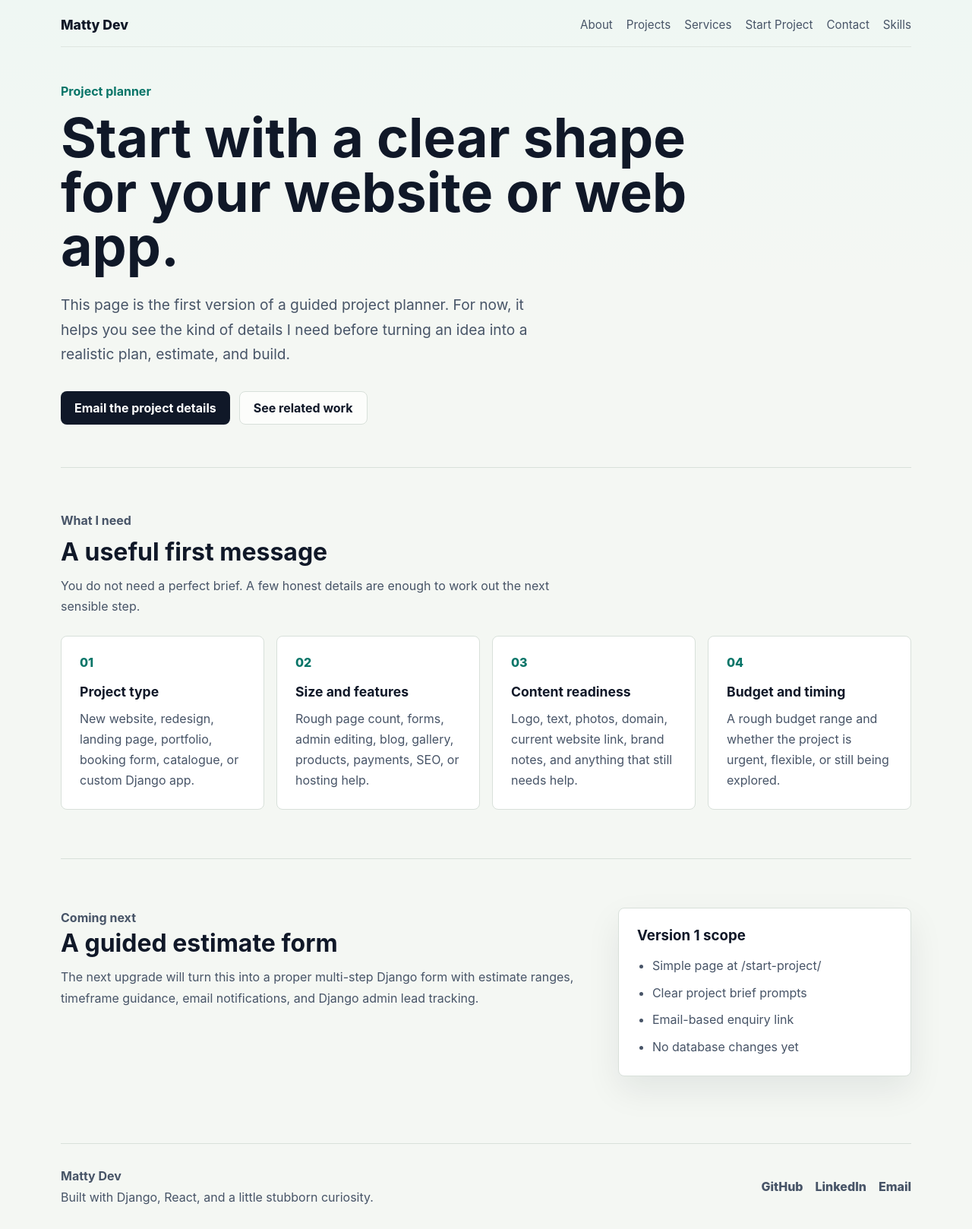
After one commit to mattywebdev/portfolio, a Django app: page /start-project/ in a window 1280 px wide. The commit adds this page. Shown: the whole page at 76% size. Run offline with Django 5.2, Linux system fonts and the light colour scheme.

Commit message:
Add start project page and local SEO structured data

```diff
--- a/portfolio/static/portfolio/css/styles.css
+++ b/portfolio/static/portfolio/css/styles.css
@@ -49,6 +49,7 @@ a {
 
 .site-nav {
     display: flex;
+    flex-wrap: wrap;
     gap: 18px;
     color: var(--muted);
     font-size: 0.95rem;
@@ -552,6 +605,74 @@ h1 {
     font-size: 1.25rem;
 }
 
+.start-project-page {
+    padding-bottom: 24px;
+}
+
+.start-project-hero {
+    min-height: 52vh;
+    display: grid;
+    align-content: center;
+    padding: 48px 0 56px;
+}
+
+.planner-section {
+    padding-top: 56px;
+}
+
+.planner-grid {
+    display: grid;
+    grid-template-columns: repeat(4, minmax(0, 1fr));
+    gap: 16px;
+}
+
+.planner-card {
+    padding: 24px;
+    border: 1px solid var(--border);
+    border-radius: 8px;
+    background: var(--surface);
+}
+
+.planner-card span {
+    display: inline-flex;
+    margin-bottom: 18px;
+    color: var(--accent);
+    font-weight: 850;
+}
+
+.planner-card h3 {
+    margin: 0 0 12px;
+    font-size: 1.1rem;
+}
+
+.estimate-preview-section {
+    display: grid;
+    grid-template-columns: minmax(0, 1fr) minmax(280px, 0.55fr);
+    gap: 32px;
+    align-items: start;
+}
+
+.estimate-preview {
+    padding: 24px;
+    border: 1px solid var(--border);
+    border-radius: 8px;
+    background: var(--surface);
+    box-shadow: var(--shadow);
+}
+
+.estimate-preview h3 {
+    margin: 0 0 16px;
+}
+
+.estimate-preview ul {
+    display: grid;
+    gap: 10px;
+    margin: 0;
+    padding-left: 20px;
+    color: var(--muted);
+    line-height: 1.6;
+}
+
 .site-footer {
     width: min(1120px, calc(100% - 32px));
     margin: 0 auto;
--- a/portfolio/templates/base.html
+++ b/portfolio/templates/base.html
@@ -10,13 +10,13 @@
 
     <meta name="description" content="{% block meta_description %}Django developer portfolio by Mateusz “Matty” Obstawski: full-stack web apps, business websites, REST APIs, admin tools, and VPS deployments.{% endblock %}">
 
-    <link rel="canonical" href="https://matty-dev.com/">
+    <link rel="canonical" href="{% block canonical_url %}https://matty-dev.com/{% endblock %}">
     <meta property="og:site_name" content="Matty Dev">
 
     <meta property="og:title" content="{% block og_title %}Matty Dev | Django Developer Portfolio{% endblock %}">
     <meta property="og:description" content="{% block og_description %}Full-stack Django developer portfolio featuring deployed web apps, business websites, REST APIs, admin tools, and VPS deployments.{% endblock %}">
     <meta property="og:type" content="website">
-    <meta property="og:url" content="https://matty-dev.com/">
+    <meta property="og:url" content="{% block og_url %}https://matty-dev.com/{% endblock %}">
     <meta property="og:image" content="https://matty-dev.com/static/portfolio/images/og-image.jpg">
     <meta property="og:image:type" content="image/jpeg">
     <meta property="og:image:width" content="1200">
@@ -24,9 +24,11 @@
     <meta property="og:image:alt" content="Matty Dev Django developer portfolio preview">
 
     <meta name="twitter:card" content="summary_large_image">
-    <meta name="twitter:title" content="Matty Dev | Django Developer Portfolio">
-    <meta name="twitter:description" content="Full-stack Django developer portfolio featuring deployed web apps, business websites, REST APIs, admin tools, and VPS deployments.">
+    <meta name="twitter:title" content="{% block twitter_title %}Matty Dev | Django Developer Portfolio{% endblock %}">
+    <meta name="twitter:description" content="{% block twitter_description %}Full-stack Django developer portfolio featuring deployed web apps, business websites, REST APIs, admin tools, and VPS deployments.{% endblock %}">
     <meta name="twitter:image" content="https://matty-dev.com/static/portfolio/images/og-image.jpg">
+
+    {% block extra_head %}{% endblock %}
 
     <link rel="icon" type="image/svg+xml" href="{% static 'portfolio/images/favicon.svg' %}">
     <link rel="stylesheet" href="{% static 'portfolio/css/styles.css' %}">
@@ -39,6 +41,7 @@
             <a href="{% url 'portfolio:home' %}#about">About</a>
             <a href="{% url 'portfolio:home' %}#projects">Projects</a>
             <a href="{% url 'portfolio:home' %}#services">Services</a>
+            <a href="{% url 'portfolio:start_project' %}">Start Project</a>
             <a href="{% url 'portfolio:home' %}#contact">Contact</a>
             <a href="{% url 'portfolio:home' %}#skills">Skills</a>
         </nav>
--- /dev/null
+++ b/portfolio/templates/portfolio/start_project.html
@@ -0,0 +1,86 @@
+{% extends "base.html" %}
+
+{% block title %}Start a Website Project | Matty Dev | Crewe Web Developer{% endblock %}
+
+{% block meta_description %}Start a website project with Matty Dev, a Crewe-based Django web developer building small business websites, forms, admin-managed pages, and practical web apps.{% endblock %}
+{% block canonical_url %}https://matty-dev.com/start-project/{% endblock %}
+
+{% block og_title %}Start a Website Project | Matty Dev{% endblock %}
+{% block og_description %}Plan a small business website, redesign, Django build, form, or practical web app with Matty Dev in Crewe.{% endblock %}
+{% block og_url %}https://matty-dev.com/start-project/{% endblock %}
+{% block twitter_title %}Start a Website Project | Matty Dev{% endblock %}
+{% block twitter_description %}Plan a small business website, redesign, Django build, form, or practical web app with Matty Dev in Crewe.{% endblock %}
+
+{% block content %}
+<main class="page start-project-page">
+    <section class="start-project-hero">
+        <p class="eyebrow">Project planner</p>
+        <h1>Start with a clear shape for your website or web app.</h1>
+        <p class="hero-copy">
+            This page is the first version of a guided project planner. For now, it helps
+            you see the kind of details I need before turning an idea into a realistic plan,
+            estimate, and build.
+        </p>
+        <div class="hero-actions">
+            <a class="button primary" href="mailto:hello@matty-dev.com?subject=Project%20enquiry%20for%20Matty%20Dev">Email the project details</a>
+            <a class="button secondary" href="{% url 'portfolio:home' %}#projects">See related work</a>
+        </div>
+    </section>
+
+    <section class="section planner-section">
+        <div class="section-heading">
+            <p class="eyebrow">What I need</p>
+            <h2>A useful first message</h2>
+            <p>
+                You do not need a perfect brief. A few honest details are enough to work out
+                the next sensible step.
+            </p>
+        </div>
+
+        <div class="planner-grid">
+            <article class="planner-card">
+                <span>01</span>
+                <h3>Project type</h3>
+                <p>New website, redesign, landing page, portfolio, booking form, catalogue, or custom Django app.</p>
+            </article>
+            <article class="planner-card">
+                <span>02</span>
+                <h3>Size and features</h3>
+                <p>Rough page count, forms, admin editing, blog, gallery, products, payments, SEO, or hosting help.</p>
+            </article>
+            <article class="planner-card">
+                <span>03</span>
+                <h3>Content readiness</h3>
+                <p>Logo, text, photos, domain, current website link, brand notes, and anything that still needs help.</p>
+            </article>
+            <article class="planner-card">
+                <span>04</span>
+                <h3>Budget and timing</h3>
+                <p>A rough budget range and whether the project is urgent, flexible, or still being explored.</p>
+            </article>
+        </div>
+    </section>
+
+    <section class="section estimate-preview-section">
+        <div>
+            <p class="eyebrow">Coming next</p>
+            <h2>A guided estimate form</h2>
+            <p>
+                The next upgrade will turn this into a proper multi-step Django form with
+                estimate ranges, timeframe guidance, email notifications, and Django admin
+                lead tracking.
+            </p>
+        </div>
+
+        <div class="estimate-preview">
+            <h3>Version 1 scope</h3>
+            <ul>
+                <li>Simple page at /start-project/</li>
+                <li>Clear project brief prompts</li>
+                <li>Email-based enquiry link</li>
+                <li>No database changes yet</li>
+            </ul>
+        </div>
+    </section>
+</main>
+{% endblock %}
--- a/portfolio/urls.py
+++ b/portfolio/urls.py
@@ -6,5 +6,6 @@ app_name = "portfolio"
 
 urlpatterns = [
     path("", views.home, name="home"),
+    path("start-project/", views.start_project, name="start_project"),
     path("projects/<slug:slug>/", views.project_detail, name="project_detail")
 ]
--- a/portfolio/views.py
+++ b/portfolio/views.py
@@ -23,6 +23,17 @@ def home(request):
         },
     )
 
+
+def start_project(request):
+    return render(
+        request,
+        "portfolio/start_project.html",
+        {
+            "profile_links": get_profile_links(),
+        },
+    )
+
+
 def project_detail(request, slug):
     project = get_project_by_slug(slug)
 
```
Also changed, not shown: other parts of portfolio/static/portfolio/css/styles.css (+57 -0 lines), portfolio/templates/portfolio/home.html (+42 -2 lines), portfolio/templates/portfolio/includes/home_structured_data.html (added, +107 -0 lines).
